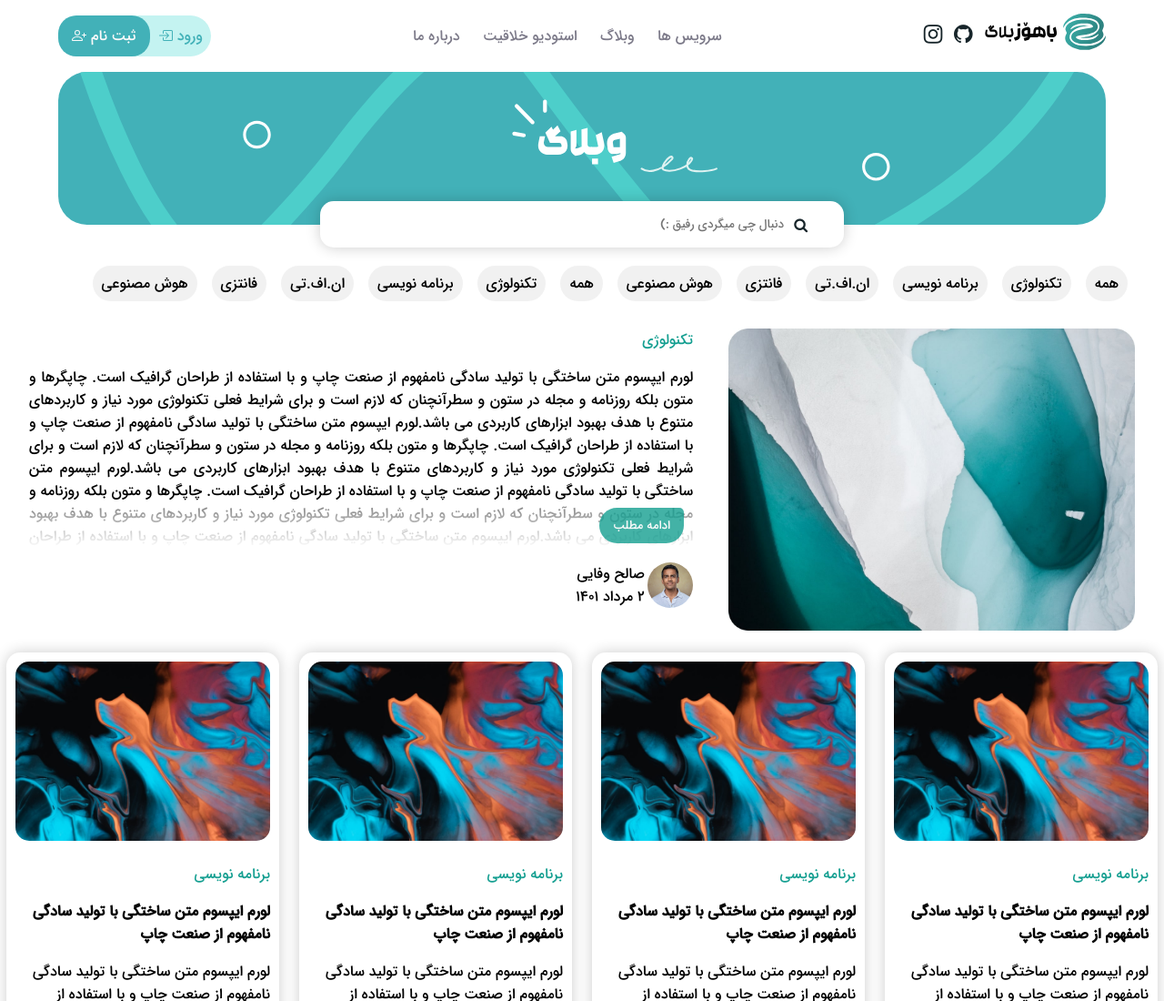
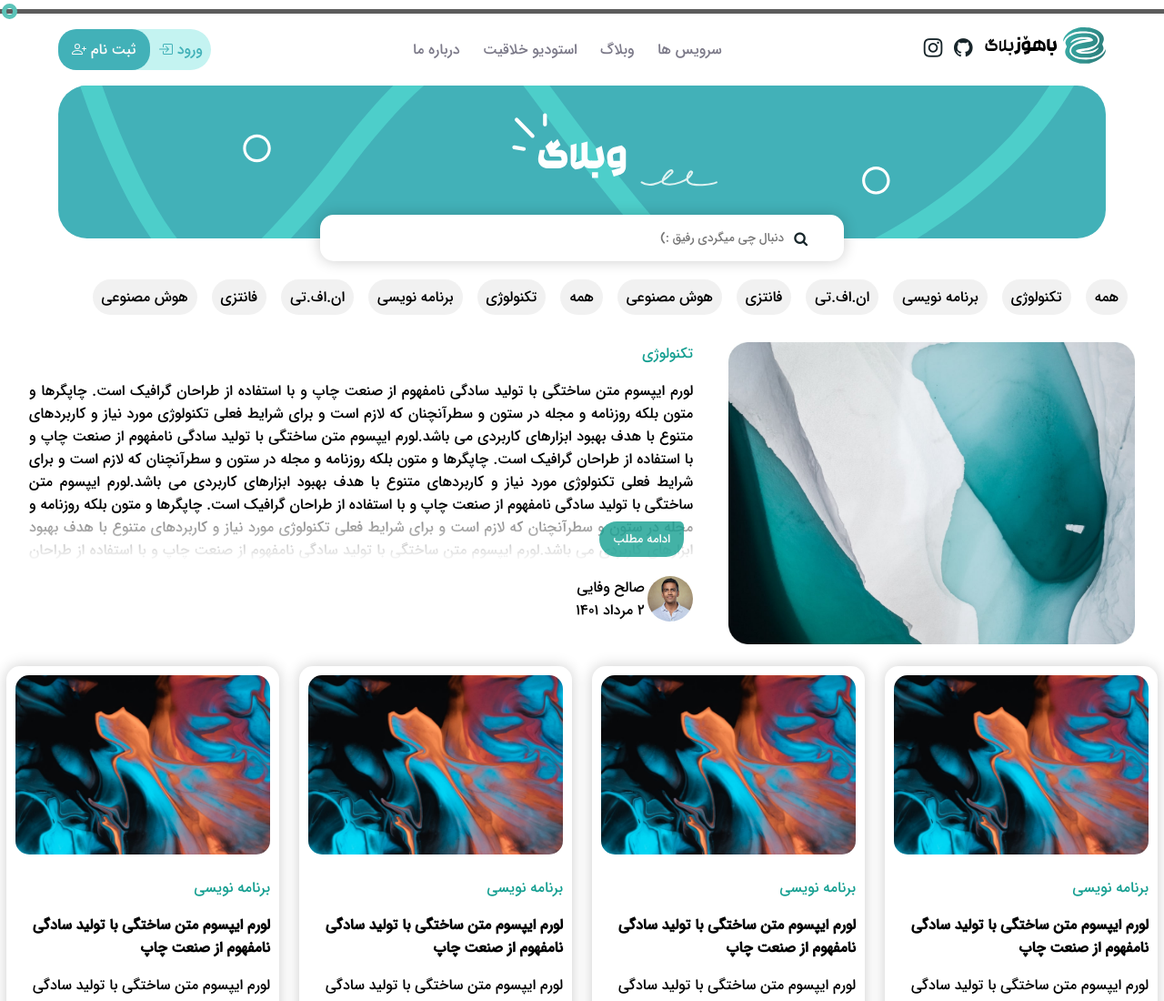
Before and after one commit to bahozteam/bahoz-blog-frontend, a plain HTML site: page index.html in a window 1280 px wide. Shown: the top 1100 px of the page at 91% size. Drawn offline with nearby package versions, Linux system fonts and the light colour scheme.

Commit message:
add custom scroll

```diff
--- a/index.html
+++ b/index.html
@@ -22,6 +22,15 @@
 </head>
 
 <body>
+
+    <div class="custom-scroll">
+        <div class="line">
+            <div class="circle">
+                <span class="cover"></span>
+            </div>
+        </div>
+
+    </div>
 
     <!--? ----------------------- header mobile ------------------------- -->
     <header class="header-mobile">
--- a/js/main.js
+++ b/js/main.js
@@ -114,6 +114,7 @@ $('.scroll-left').click(function(e) {
     short_menu.scrollBy(-80, 0)
 
 });
+//!---------------------- control search direction -------------------//
 
 $("input").keyup(function(e) {
     console.log(e.keyCode);
@@ -134,3 +135,19 @@ $("input").keyup(function(e) {
         }
     }
 });
+
+//!----------------------  custom scroll ------------------------//
+$(window).resize(move_custom_scroll);
+$(window).scroll(move_custom_scroll);
+
+function move_custom_scroll() {
+    let custom_scroll = document.querySelector(".custom-scroll");
+    let circle = document.querySelector(".circle");
+    let scroll_top = window.scrollY;
+    let document_height = document.body.clientHeight;
+    let inner_height = window.innerHeight;
+    let persent = scroll_top / (document_height - inner_height);
+    persent = Math.round(persent * 100);
+    let left = (persent / 100) * (custom_scroll.clientWidth - 20);
+    circle.style.left = `${left+2}px`;
+}
--- a/style/main.css
+++ b/style/main.css
@@ -74,6 +74,49 @@ a {
     border-radius: 16px;
     border: 4px solid #fff;
 }
+
+
+/*!------------------------ custom scroll --------------------------*/
+
+.custom-scroll {
+    position: sticky;
+    top: -10px;
+    z-index: 10;
+    width: 100%;
+    display: flex;
+    align-items: center;
+    justify-content: center;
+    padding-top: 10px;
+}
+
+.custom-scroll>.line {
+    direction: ltr;
+    width: 100%;
+    height: 5px;
+    background-color: #5c5c5c;
+    position: relative;
+}
+
+.custom-scroll>.line>.circle {
+    position: absolute;
+    top: -6px;
+    left: 2px;
+    border-radius: 50%;
+    width: 17px;
+    height: 17px;
+    border: 5px solid var(--hover-green);
+}
+
+
+/* .custom-scroll>.line>.circle::before {
+    content: "";
+    position: absolute;
+    left: -7px;
+    top: 1px;
+    background-color: #4b4b4b;
+    height: 5px;
+    width: 10px;
+} */
 
 
 /* !--------------------------------  header mobile   -------------------- */
```
